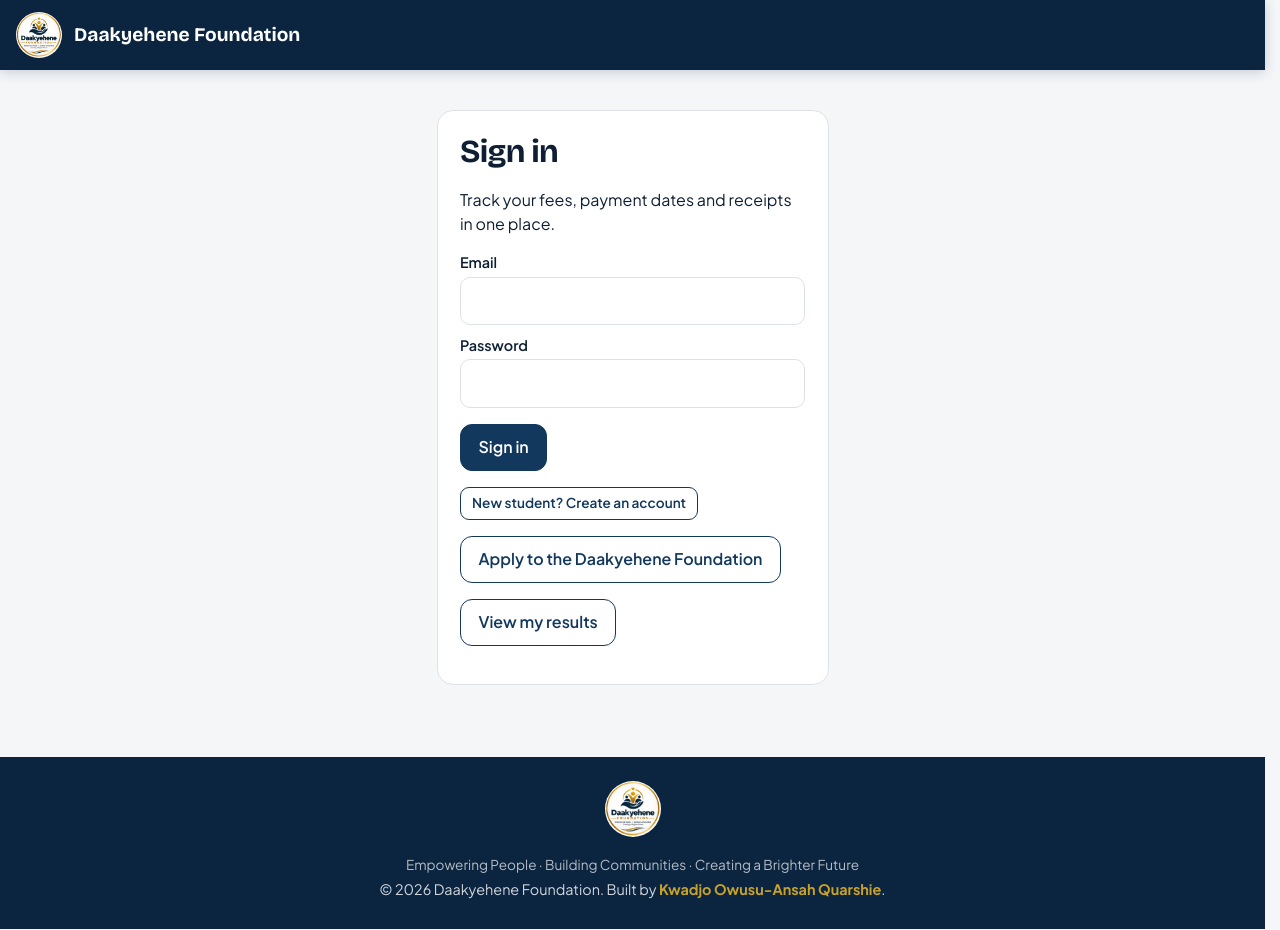
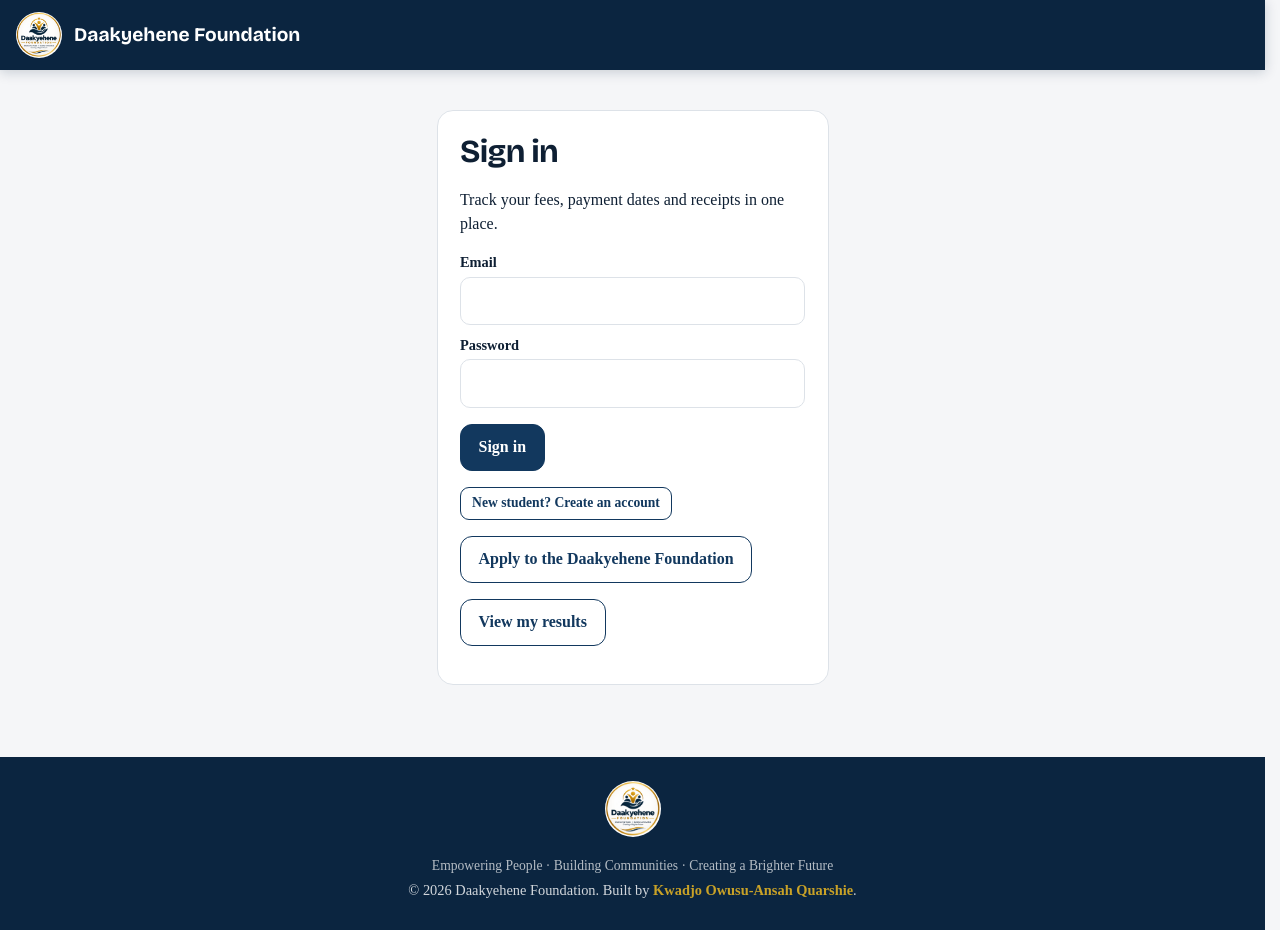
Before and after one commit to owusuq/dhf, a Next.js app: page / in a window 1280 px wide. Built offline with nearby package versions, Linux system fonts and the light colour scheme; no server answers.

Commit message:
Faster font loading, fix tab text

```diff
--- a/app/globals.css
+++ b/app/globals.css
@@ -1,4 +1,3 @@
-@import url('https://fonts.googleapis.com/css2?family=Plus+Jakarta+Sans:wght@400;600;700&display=swap');
 :root{--ink:#0e1f33;--green:#12385e;--green-d:#0b2540;--gold:#c9971f;--bg:#f5f6f8;--card:#fff;--line:#dde2e8;--red:#b3342b;--ease:cubic-bezier(.2,.8,.2,1)}
 *{box-sizing:border-box}
 html{-webkit-text-size-adjust:100%;overscroll-behavior:none;scrollbar-gutter:stable}
@@ -127,10 +126,9 @@
 /* clean */
 :root{--navy:#0a2342;--gold:#c9a227}
 html{scroll-behavior:smooth}
-body,button,input,select,textarea{font-family:'Plus Jakarta Sans',system-ui,-apple-system,'Segoe UI',sans-serif;-webkit-font-smoothing:antialiased}
+body,button,input,select,textarea{font-family:var(--font-jakarta),system-ui,-apple-system,'Segoe UI',sans-serif;-webkit-font-smoothing:antialiased}
 h1,h2,h3{letter-spacing:-.02em;font-weight:700}
 @keyframes fadeUp{from{opacity:0;transform:translateY(8px)}to{opacity:1;transform:none}}
-main>*{animation:fadeUp .4s ease both}
 header,nav{background:linear-gradient(135deg,var(--navy),#13315c)!important;border-bottom:3px solid var(--gold)!important;color:#fff}
 header a,nav a{color:#fff}
 header a:hover,nav a:hover{color:var(--gold)}
@@ -164,3 +162,6 @@
 
 @media(max-width:640px){button,input,select,textarea,nav a{min-height:44px}}
 @media(prefers-reduced-motion:reduce){*{animation:none!important;transition:none!important}}
+
+/* tabfix */
+nav button,nav [role=tab],header button{color:#fff!important}
```
